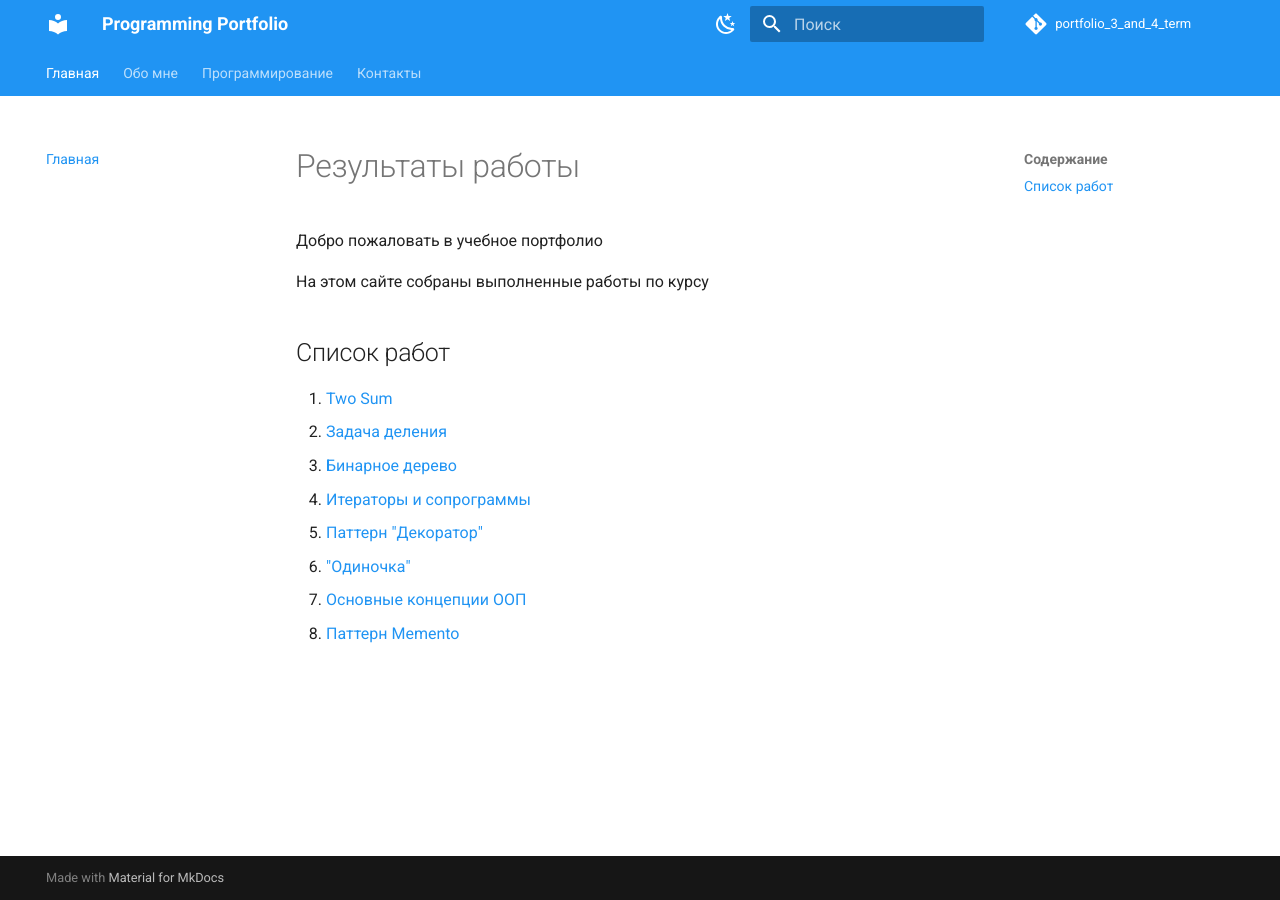
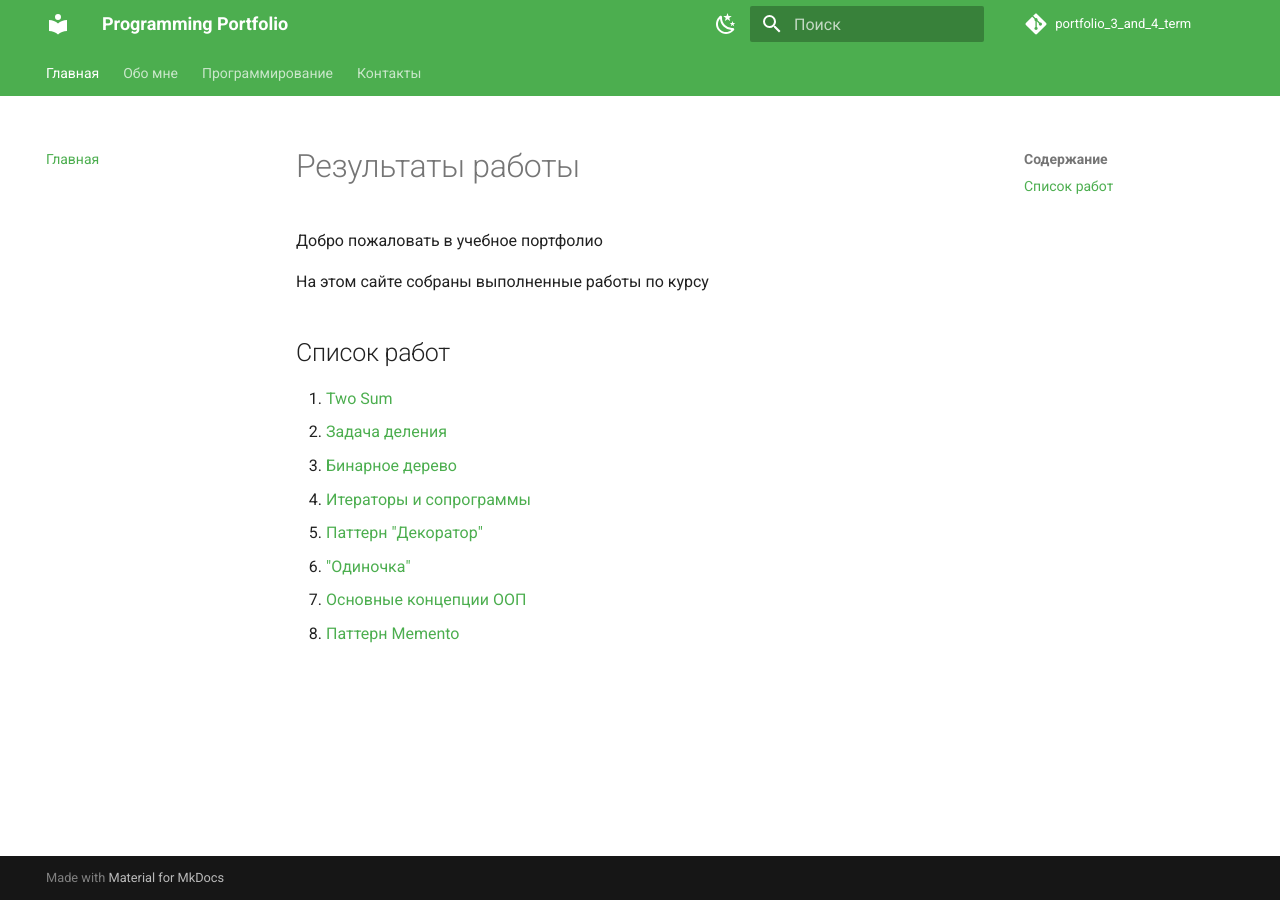
Before and after one commit to schudnaya/portfolio_3_and_4_term, an MkDocs documentation site: the page built from docs/index.md, in a window 1280 px wide. Built offline with MkDocs 1.6.1 and Material for MkDocs 9.7.7, drawn with Linux system fonts in a browser that asks for light colours; comment, search, counter and statistics services are not loaded.

Commit message:
Update mkdocs.yml

```diff
--- a/mkdocs.yml
+++ b/mkdocs.yml
@@ -12,15 +12,15 @@ theme:
 
   palette:
     - scheme: default
-      primary: blue
-      accent: blue
+      primary: green
+      accent: green
       toggle:
         icon: material/weather-night
         name: Темная тема
 
     - scheme: slate
-      primary: blue
-      accent: blue
+      primary: green
+      accent: green
       toggle:
         icon: material/weather-sunny
         name: Светлая тема
```
